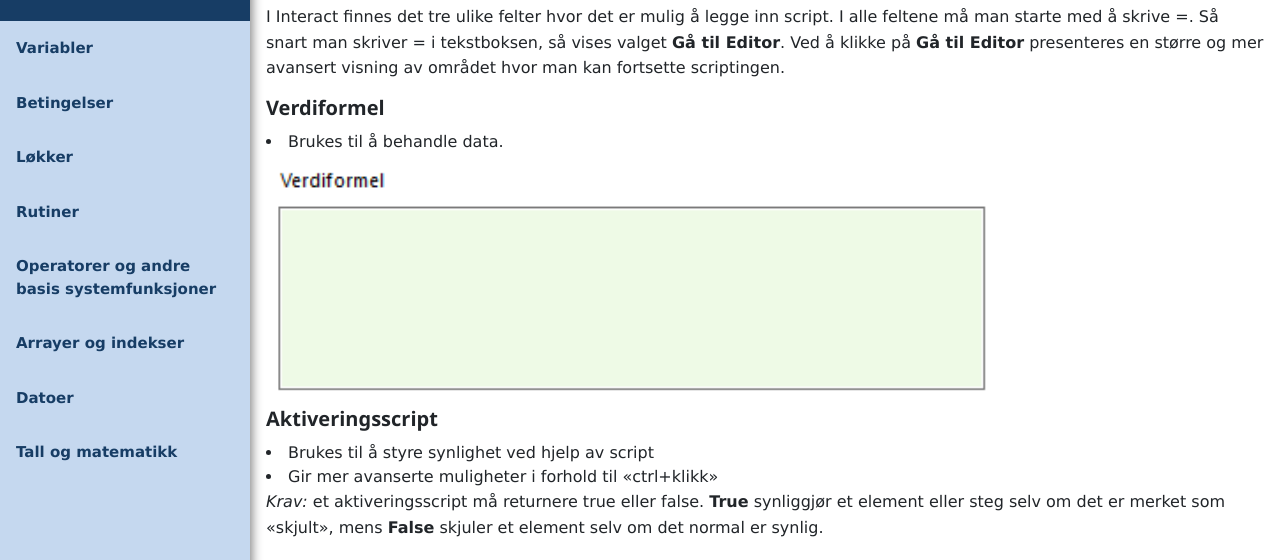
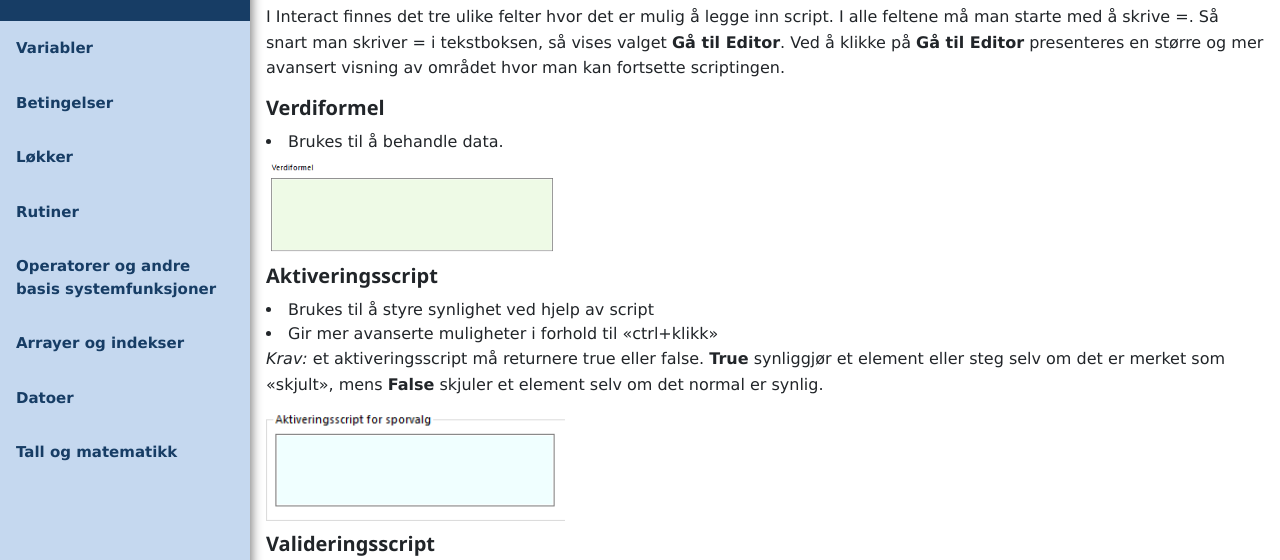
Before and after one commit to markus0710/AScript, a plain HTML site: page index.html in a window 1280 px wide. Shown: the part 224-784 px from the top of the page. Drawn offline with nearby package versions, Linux system fonts and the light colour scheme.

Commit message:
Update style2.css

```diff
--- a/style2.css
+++ b/style2.css
@@ -75,7 +75,7 @@ body {
   height: auto;
   display: block;
   border: 1px solid black;
-  width: 75%;
+  width: 30%;
 }
 
 
```
